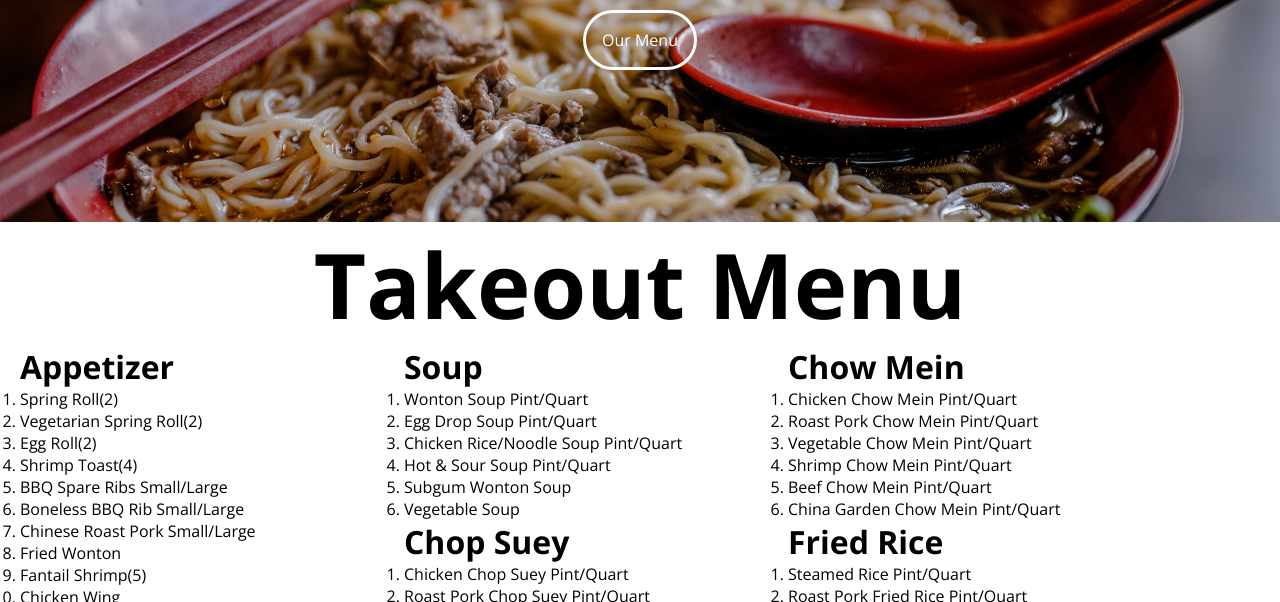
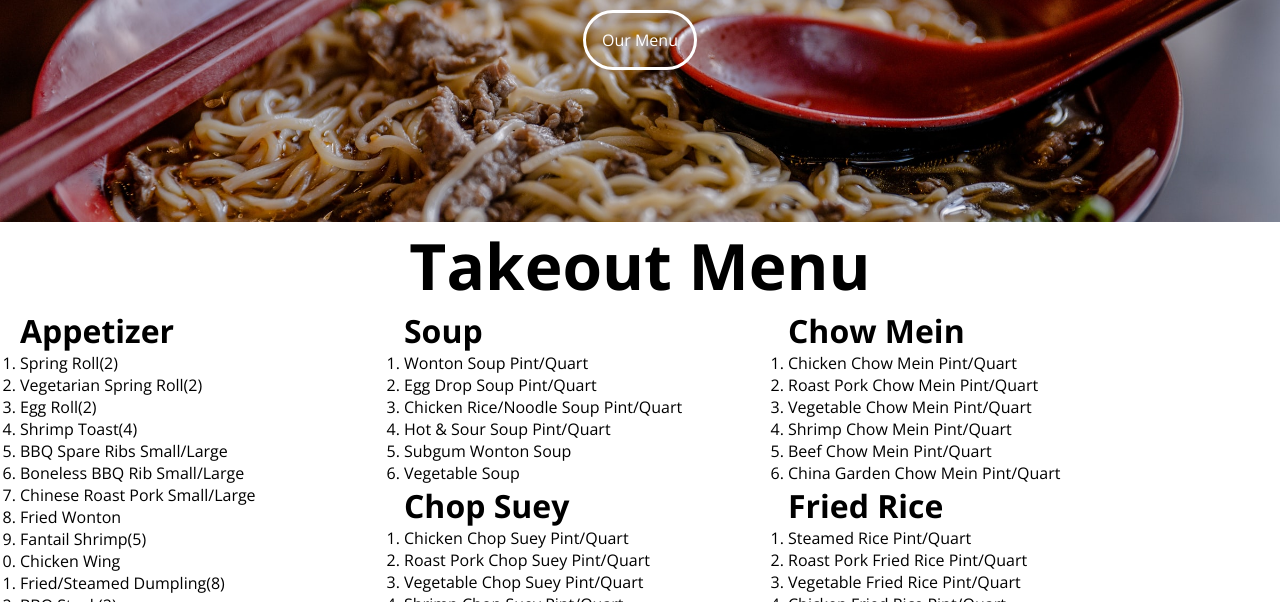
Before and after one commit to admclamb/china-garden-big-pine-main, a plain HTML site: page index.html in a window 1280 px wide. Shown: the part 498-1100 px from the top of the page. Drawn offline with nearby package versions, Linux system fonts and the light colour scheme.

Commit message:
Fix having menu in header

```diff
--- a/index.html
+++ b/index.html
@@ -32,15 +32,6 @@
         <div class="hours">
           <a href="#" class="btn btn--main">Our Hours</a>
         </div>
-        <!-- <section class="nav">
-          <a href="#" class="nav--links">About</a>
-          <a href="#" class="nav--links">Menu</a>
-          <a href="#" class="nav--links">Contact</a>
-        </section>
-        <section class="order-online">
-          <a href="#" class="btn btn--main">Reservations</a>
-          <a href="#" class="btn btn--main">Our Hours</a>
-        </section> -->
       </nav>
       <section class="hero-content">
         <h1 class="hero-content--main mb-3">
@@ -50,9 +41,9 @@
         <p class="hero-content--sub mb-3">Authentic Asian food</p>
         <a href="#" class="btn btn--outline-light btn--3d">Our Menu</a>
       </section>
-
+    </header>
     <section class="Menu">
-        <center><h1>Takeout Menu</h1></center>
+      <center><h2>Takeout Menu</h2></center>
       <center><p id="demo"></p></center>
       <ol style="width: 30%; float: left; padding-left: 20px">
         <h4>Appetizer</h4>
@@ -316,6 +307,5 @@
         let lunchspecial =["Vegetable Delight", "Chicken Chow Mein", "Pork Chow Mein", "Chicken Egg Foo Young", "Pork Egg Foo Young", "Moo Goo Gai Pan", "Pork Lo Mein", "Chicken Lo Mein", "Beef Lo Mein", "Chicken Almond", "Pork with Chinese Vegetable", "Sesame Chicken", "General Tso's Chicken", "Hunan Chicken", "Hunan Beef", "Sichuan Chicken", "Sichuan Beef", "Shrimp with Cashew Nuts", "Kung Pao Chicken", "Shrimp Lo Mein", "Shrimp Chop Suey", "Chicken with Broccoli", "Beef with Broccoli", "Sweet and Sour Chicken", "Sweet and Sour Pork", "Honey Chicken", "Chicken with Garlic Sauce", "Beef with Garlic Sauce", "Pork with Garlic Sauce", "Beef with Snow Peas", "Chicken with Snow Peas"]
       </script> -->
     </section>
-    </header>
   </body>
 </html>
```
Lines whose indentation alone changed are shown as unchanged.
